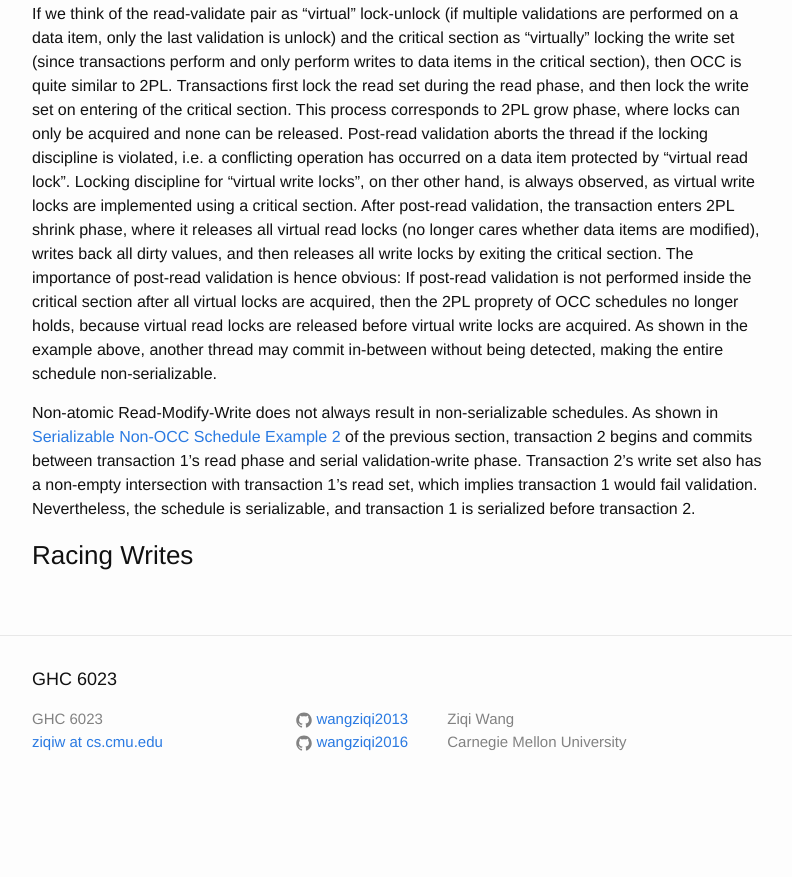
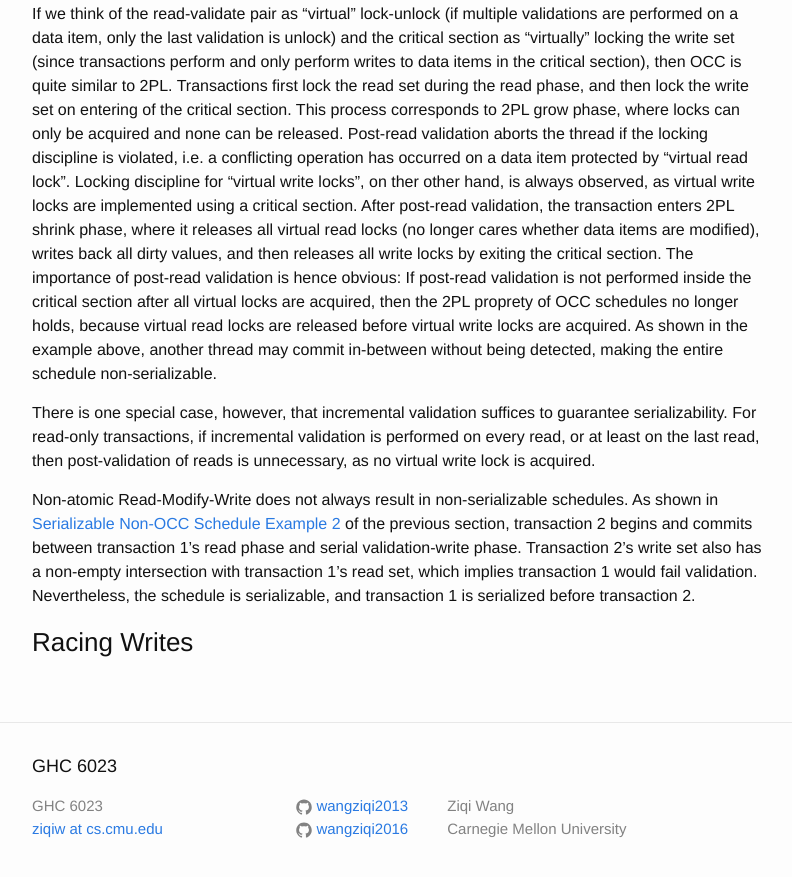
Before and after one commit to wangziqi2013/wangziqi2013.github.io, a Jekyll site: the page built from _posts/2018-03-21-Analyzing-OCC-Anomalies-and-Solutions.markdown, in a window 1280 px wide and 900 px high, scrolled down 6312 px. Shown: the top 877 px of the window, without its empty margins (238-1030 px from the left). Built offline with Jekyll 4.4.1, drawn with Linux system fonts in a browser that asks for light colours; before the commit the page ends 7125 px from its top, so only the background shows below that.

Commit message:
Adding special case of incremental validation

```diff
--- a/_posts/2018-03-21-Analyzing-OCC-Anomalies-and-Solutions.markdown
+++ b/_posts/2018-03-21-Analyzing-OCC-Anomalies-and-Solutions.markdown
@@ -279,6 +279,10 @@ section after all virtual locks are acquired, then the 2PL proprety of OCC sched
 locks are released before virtual write locks are acquired. As shown in the example above, another thread
 may commit in-between without being detected, making the entire schedule non-serializable.
 
+There is one special case, however, that incremental validation suffices to guarantee serializability. For read-only
+transactions, if incremental validation is performed on every read, or at least on the last read, then post-validation
+of reads is unnecessary, as no virtual write lock is acquired.
+
 Non-atomic Read-Modify-Write does not always result in non-serializable schedules. As shown in
 [Serializable Non-OCC Schedule Example 2](#serializable-non-occ-example-2) of the previous section, transaction 2
 begins and commits between transaction 1's read phase and serial validation-write phase. Transaction 2's write
```
